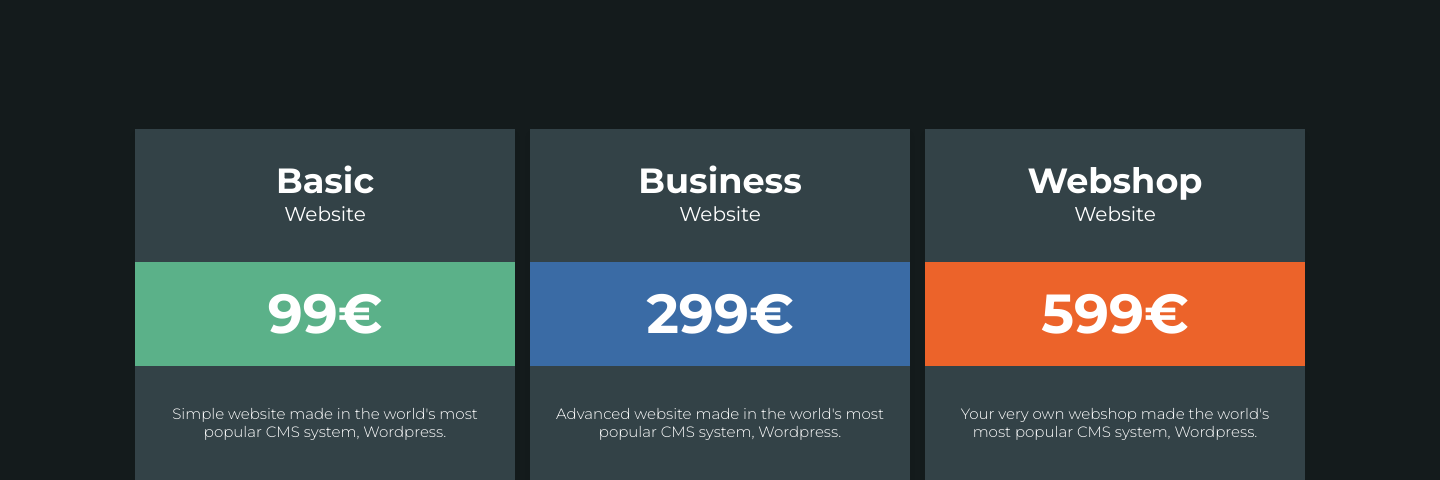
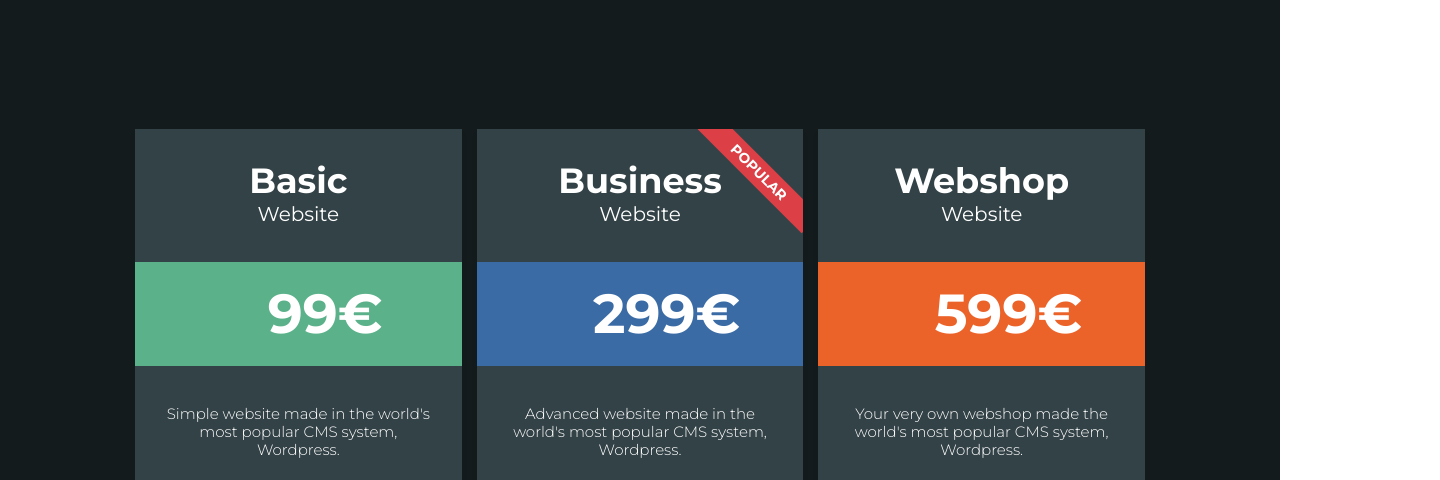
Before and after one commit to nagornyykostya/price-table, a plain HTML site: page index.html in a window 1280 px wide. Shown: the top 480 px of the page, 1440 px wide, since content can reach past the window. Drawn offline with nearby package versions, Linux system fonts and the light colour scheme.

Commit message:
added popular

```diff
--- a/index.html
+++ b/index.html
@@ -79,6 +79,8 @@
                 <span class="price-card__subtitle">Website</span>
             </div>
         </div>
+        <div class="price-card__popular">Popular</div>
+
             <div class="price-card__price price-card__price_blue">299€</div>
             <p class="price-card__description">Advanced website made in the world's most popular CMS system, Wordpress.
             </p>
--- a/styles/index.scss
+++ b/styles/index.scss
@@ -9,10 +9,10 @@ html {
 }
 
 .page {
-  width: 1440px;
-  height: 1000px;
+//   width: 1440px;
+//   height: 1000px;
   background: #141b1c;
   display: flex;
   justify-content: center;
-  padding: 129px 135px;
+    padding: 129px 135px 101px 135px;
 }
--- a/styles/price-card.scss
+++ b/styles/price-card.scss
@@ -1,4 +1,6 @@
 .price-card {
+    position: relative;
+    overflow: hidden;
   width: 380px;
   height: 770px;
   background-color: #334247;
@@ -39,6 +41,23 @@
     line-height: 24px;
     text-align: center;
     color: #ffffff;
+  }
+
+  &__popular {
+    position: absolute;
+    width: 147px;
+    height: 25px;
+    font-weight: bold;
+    font-size: 14px;
+    line-height: 25px;
+    color: #FFFFFF;
+    text-align: center;
+    text-transform: uppercase;
+    background-color: #DC3F45;
+    top: 31px;
+    right: -29px;
+    transform: rotate(45deg);
+
   }
 
   &__price {
```
Also changed, not shown: styles.css, 1 other file.
